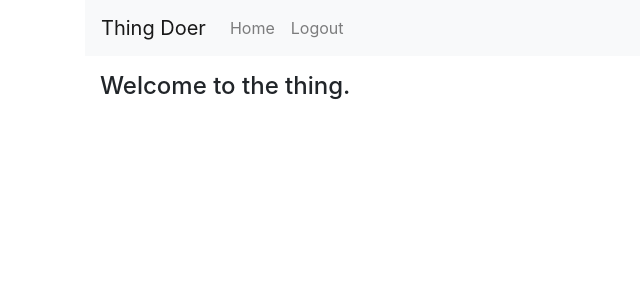
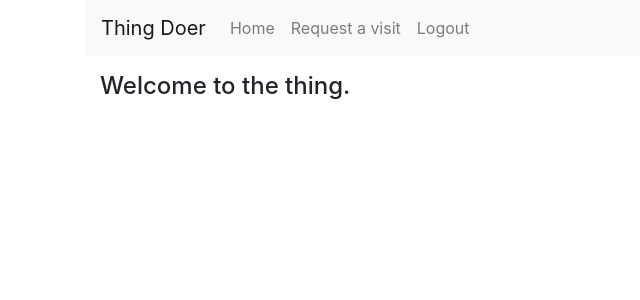
Before and after one commit to sysread/not-papa, a Django app: page /visits/ in a window 1280 px wide. Shown: the top 300 px of the page, without its empty margins (0-640 px from the left). Run offline with Django 3.2, Linux system fonts and the light colour scheme; the visitor is signed in with stand-in values (Sample User, id 1); some libraries are stand-ins or nearby versions.

Commit message:
add request-visit view

```diff
--- a/visits/templates/base.html
+++ b/visits/templates/base.html
@@ -17,6 +17,7 @@
           <li class="nav-item"><a class="nav-link" href="{% url 'index' %}">Home</a></li>
 
           {% if user.is_authenticated %}
+          <li class="nav-item"><a class="nav-link" href="{% url 'request-visit' %}">Request a visit</a></li>
           <li class="nav-item"><a class="nav-link" href="{% url 'logout' %}">Logout</a></li>
           {% else %}
           <li class="nav-item"><a class="nav-link" href="{% url 'login' %}">Login</a></li>
--- a/visits/urls.py
+++ b/visits/urls.py
@@ -5,4 +5,5 @@ from . import views
 urlpatterns = [
     path('', views.index, name='index'),
     path('register', views.register, name='register'),
+    path('request-visit', views.request_visit, name='request-visit'),
 ]
--- a/visits/views.py
+++ b/visits/views.py
@@ -19,3 +19,7 @@ def register(request):
     return render(request, 'registration/register.html', {
         'form': form
     })
+
+
+def request_visit(request):
+    pass
```
Also changed, not shown: README.md.
